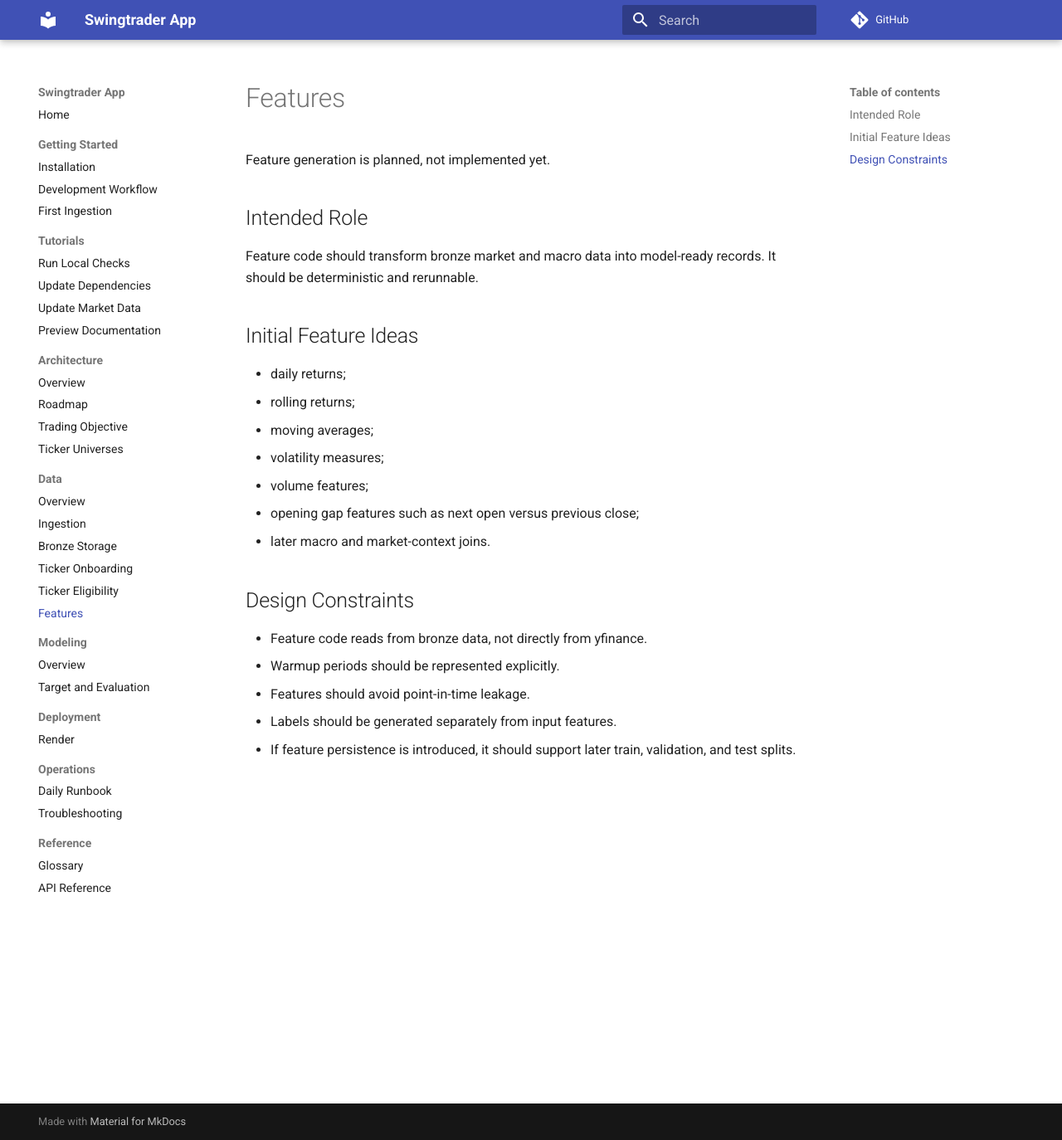
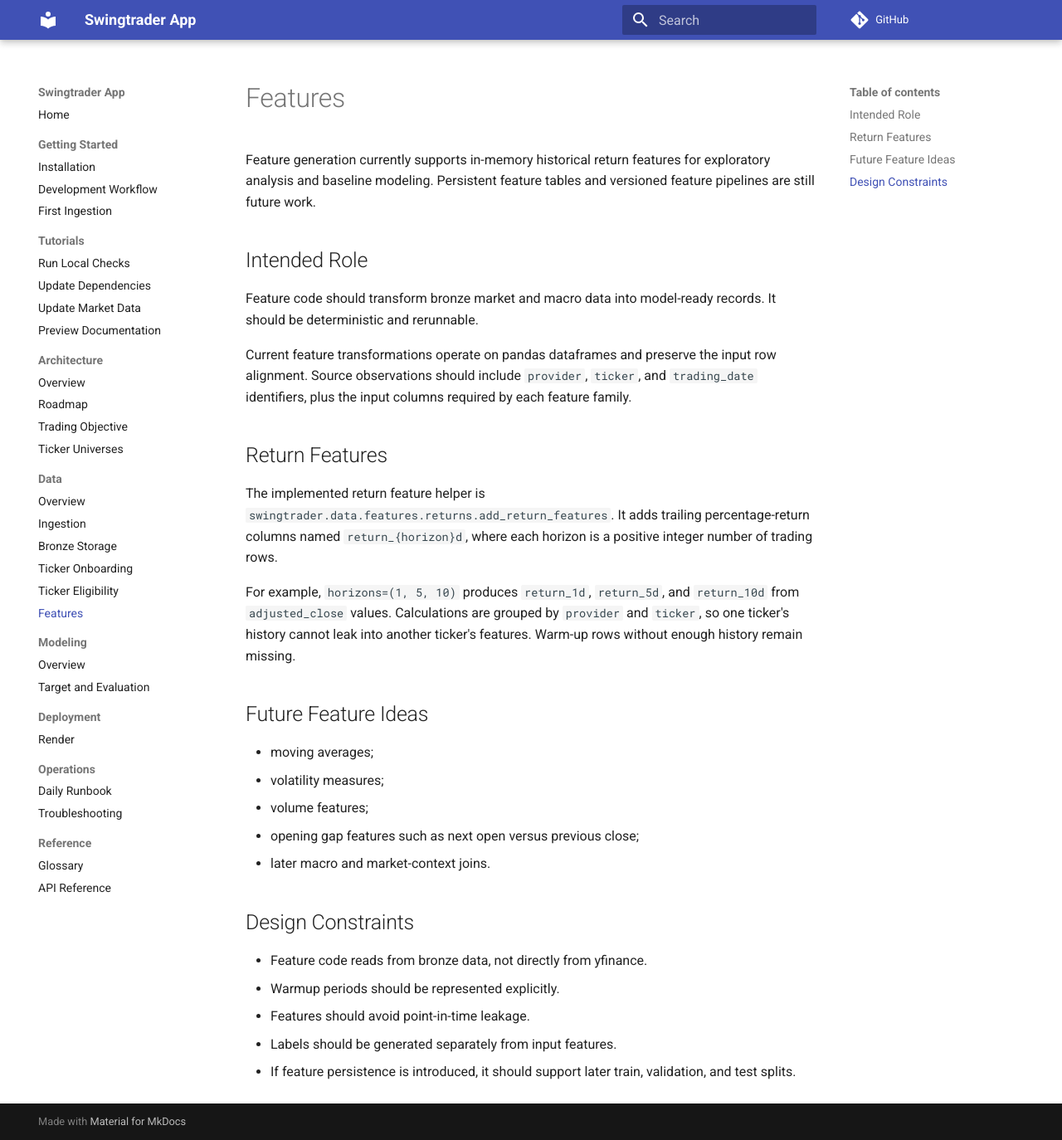
Before and after one commit to Frallmeister/swingtrader-app, an MkDocs documentation site: the page built from docs/data/features.md, in a window 1280 px wide and 1374 px high. Shown: the whole window at 83% size. Built offline with MkDocs 1.6.1 and Material for MkDocs 9.7.7, drawn with Linux system fonts in a browser that asks for light colours; comment, search, counter and statistics services are not loaded.

Commit message:
Update mkdocs with historical returns feature

```diff
--- a/docs/data/features.md
+++ b/docs/data/features.md
@@ -1,15 +1,21 @@
 # Features
 
-Feature generation is planned, not implemented yet.
+Feature generation currently supports in-memory historical return features for exploratory analysis and baseline modeling. Persistent feature tables and versioned feature pipelines are still future work.
 
 ## Intended Role
 
 Feature code should transform bronze market and macro data into model-ready records. It should be deterministic and rerunnable.
 
-## Initial Feature Ideas
+Current feature transformations operate on pandas dataframes and preserve the input row alignment. Source observations should include `provider`, `ticker`, and `trading_date` identifiers, plus the input columns required by each feature family.
 
-- daily returns;
-- rolling returns;
+## Return Features
+
+The implemented return feature helper is `swingtrader.data.features.returns.add_return_features`. It adds trailing percentage-return columns named `return_{horizon}d`, where each horizon is a positive integer number of trading rows.
+
+For example, `horizons=(1, 5, 10)` produces `return_1d`, `return_5d`, and `return_10d` from `adjusted_close` values. Calculations are grouped by `provider` and `ticker`, so one ticker's history cannot leak into another ticker's features. Warm-up rows without enough history remain missing.
+
+## Future Feature Ideas
+
 - moving averages;
 - volatility measures;
 - volume features;
--- a/docs/reference/api.md
+++ b/docs/reference/api.md
@@ -38,6 +38,10 @@ This page documents selected implemented modules. Planned modules are intentiona
 
 ::: swingtrader.data.eligibility
 
+## Return Features
+
+::: swingtrader.data.features.returns
+
 ## Modeling Dataset Labels
 
 ::: swingtrader.modeling.datasets.labels
```
Also changed, not shown: 1 other file.
